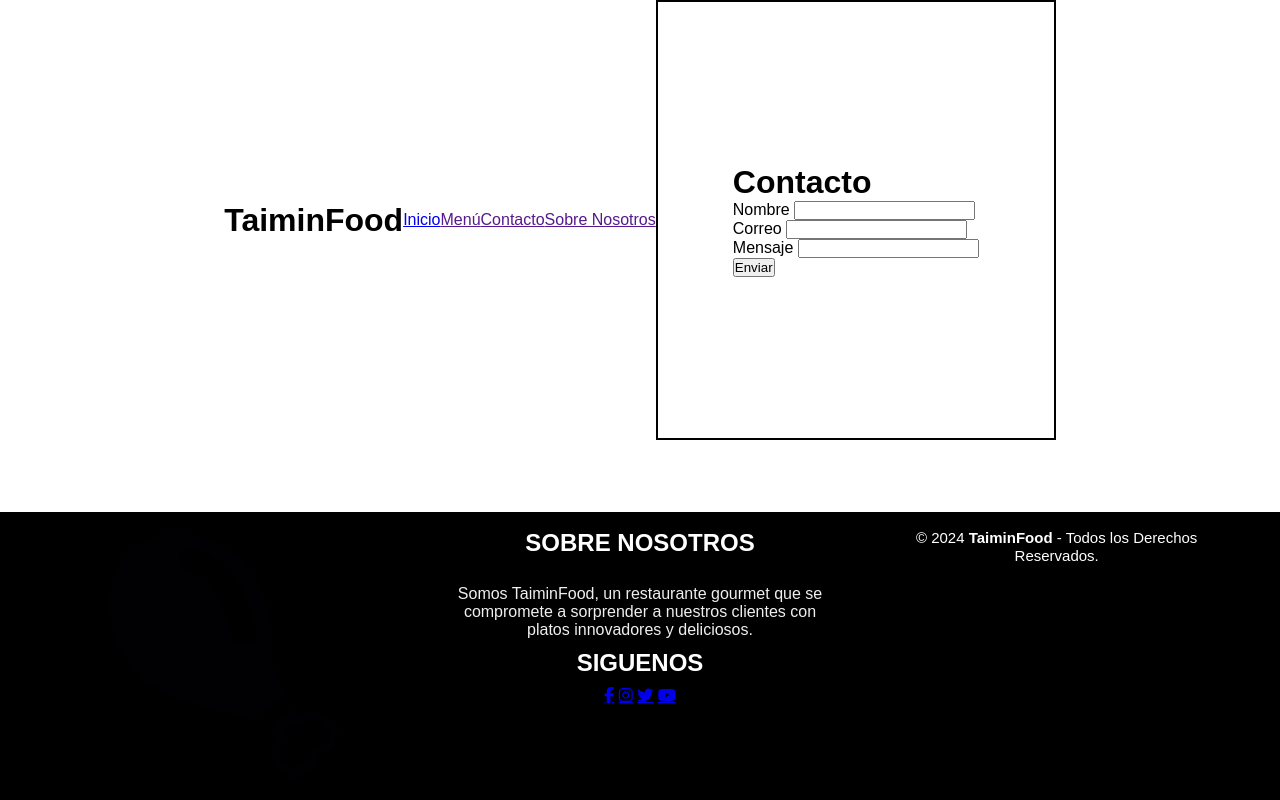
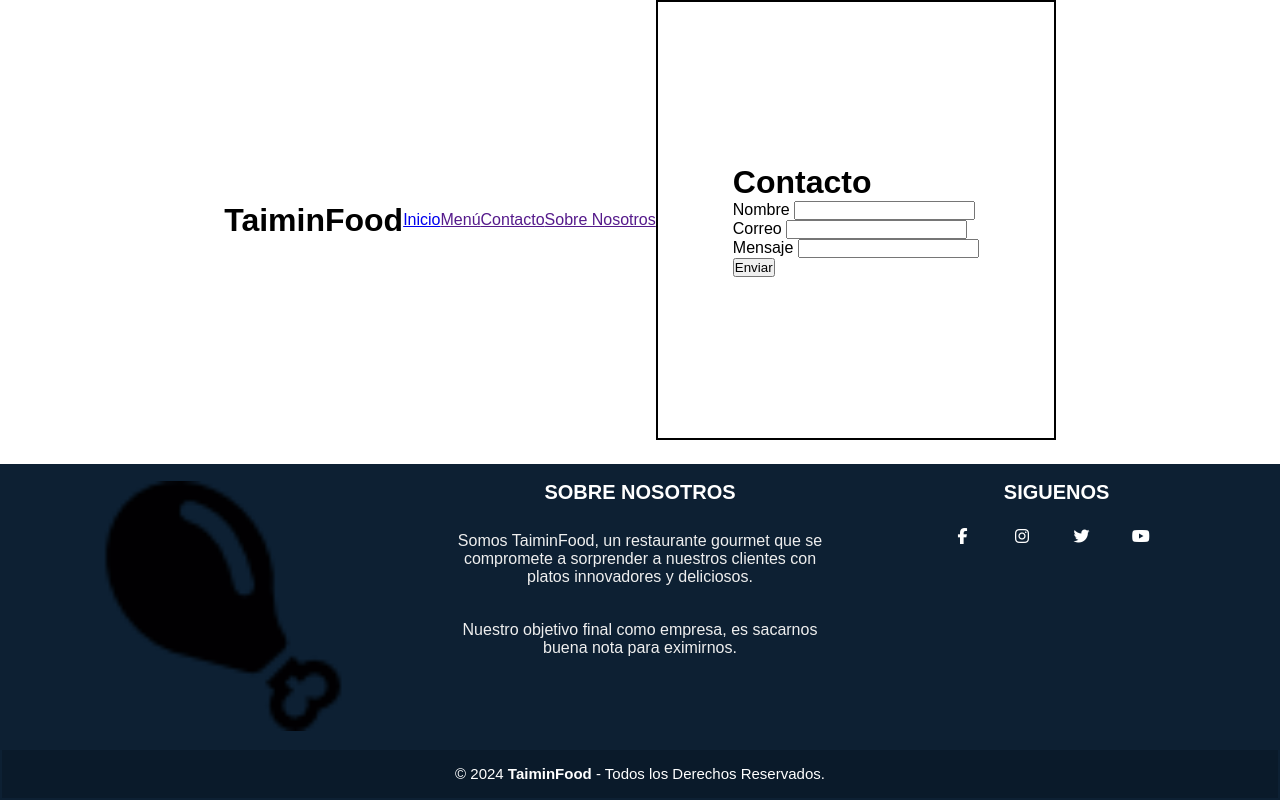
Before and after one commit to DonOrtegaa/TrabajoIII, a website: page contacto.html in a window 1280 px wide. Drawn offline with Linux system fonts and the light colour scheme.

Commit message:
ultimos detalles footer

```diff
--- a/contacto.html
+++ b/contacto.html
@@ -38,7 +38,7 @@
         <div class="grupo1">
             <div class="box">
                 <figure>
-                    <a href="#">
+                    <a href="img/logo.png">
                         <img src="img/logo.png" alt="Logo de TaiminFood">
                     </a>
                 </figure>
@@ -47,10 +47,12 @@
                 <h2>SOBRE NOSOTROS</h2>
                 <br>
                     <p>Somos TaiminFood, un restaurante gourmet que se compromete a sorprender a nuestros clientes con platos innovadores y deliciosos.</p>
+                    <p>Nuestro objetivo final como empresa, es sacarnos buena nota para eximirnos. </p>
+                </div>
             <div class="box">
 
                 <h2>SIGUENOS</h2>
-                <div class="">
+                <div class="red-social">
                     <a href="#" class="fa fa-facebook" ></a>
                     <a href="#" class="fa fa-instagram" ></a>
                     <a href="#" class="fa fa-twitter" ></a>
--- a/style.css
+++ b/style.css
@@ -24,7 +24,7 @@ body{
 
 .footer{
     width: 100%;
-    background-color: black;
+    background-color: #0d2033;
     position: absolute;
     bottom: 0;
     padding: 2px;
@@ -36,7 +36,7 @@ body{
     width: 100%;
     max-width: 1200px;
     margin: auto;
-    display: grid;
+    display:grid;
     grid-template-columns: repeat(3, 1fr);
     grid-gap:50px;
     padding: 15px 0px;
@@ -52,18 +52,18 @@ body{
 
 .footer .grupo1 .box figure img{
     width: 250px;
+}
 
-}
 
 .footer .grupo1 .box h2{
     color: #fff;
     margin-bottom: 10px;
-
+    font-size: 20px;
 }
 
 .footer .grupo1 .box p{
     color: #efefef;
-    margin-bottom: 10px;
+    margin-bottom: 35px;
 }
 
 .footer .grupo1 .red-social a{
@@ -82,10 +82,15 @@ body{
 .footer .grupo1 .red-social a:hover{
     color: aqua;
 }
-
+.footer .grupo2{
+    background-color: #0a1a2a;
+    padding:  15px 10px;
+    text-align: center;
+    color: #fff;
+}
 .footer .grupo2 small{
     font-size: 15px;
-   color: #fff;
+
 }
 
 @media screen and (max-width:800px){
```
